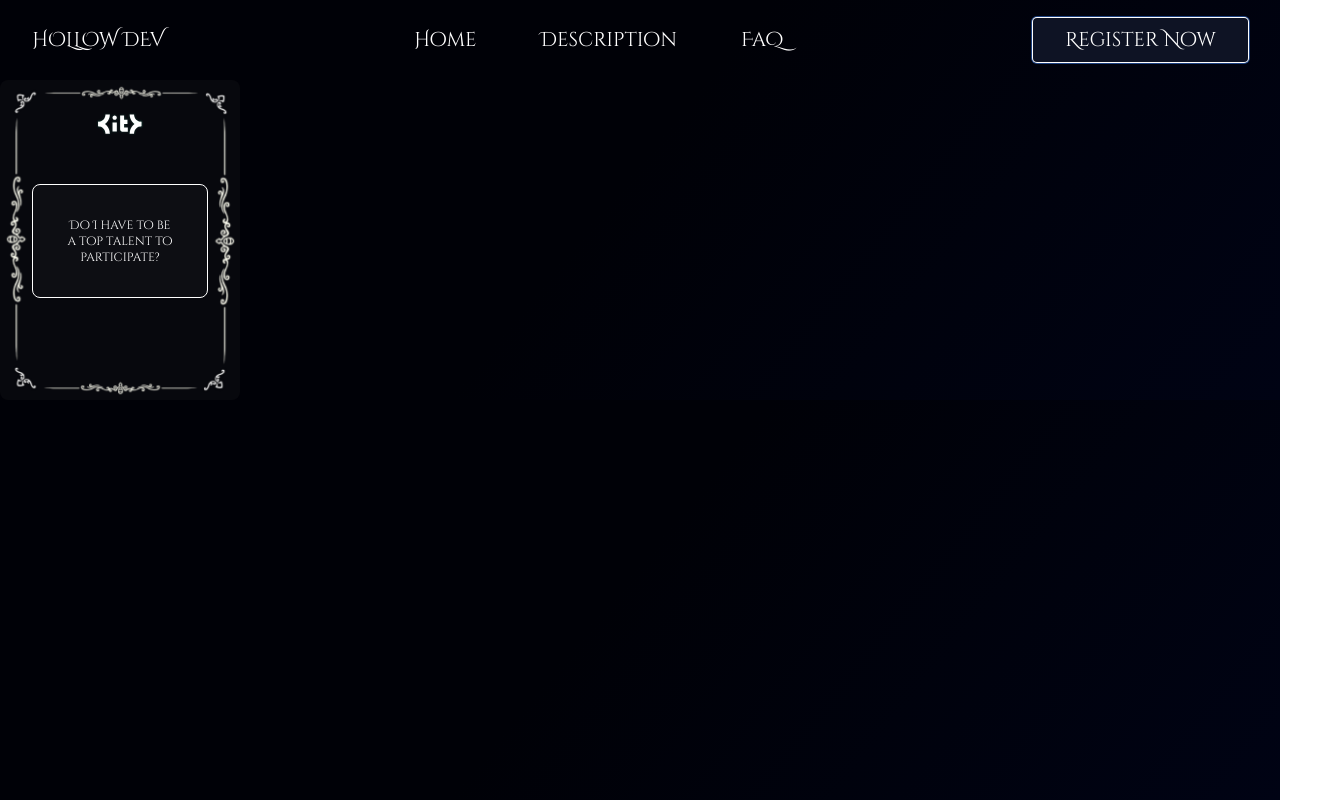
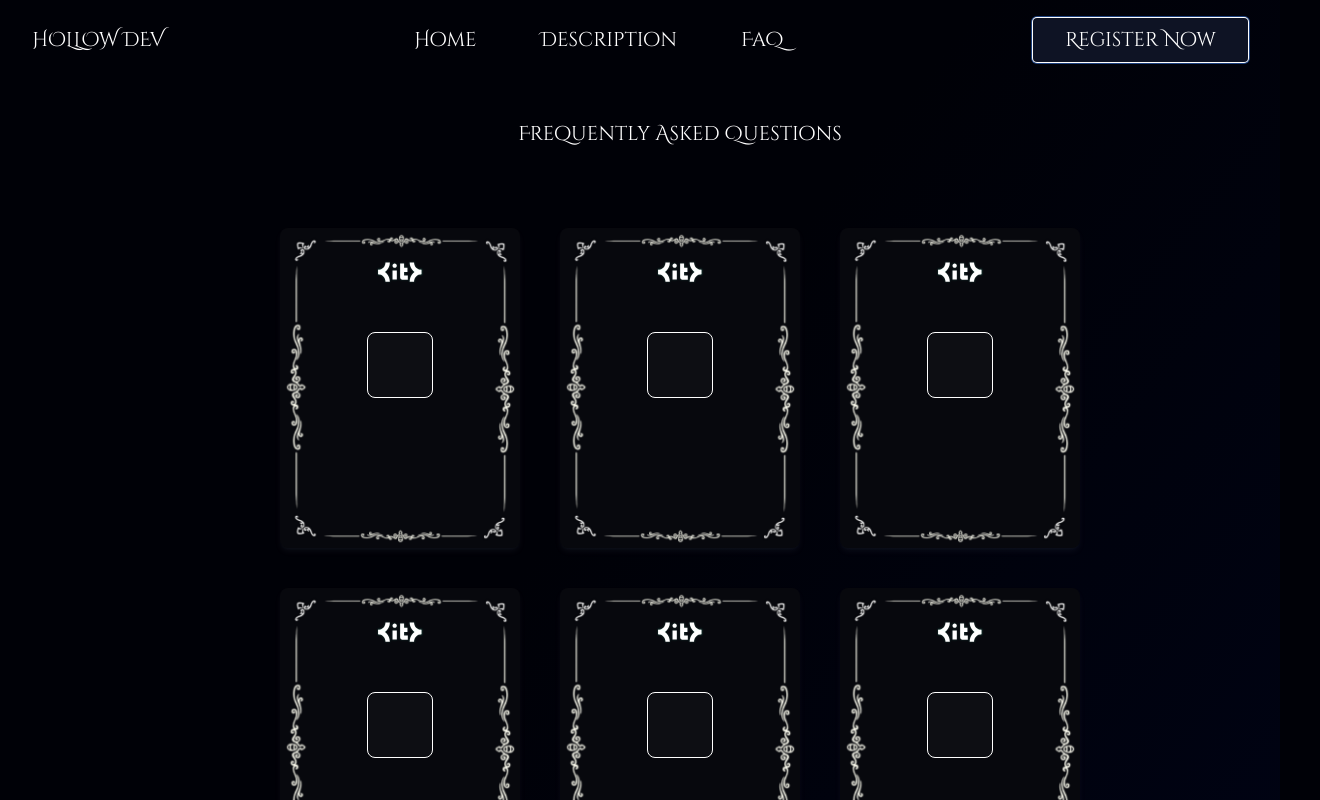
Before and after one commit to MicroClub-USTHB/Hollow-dev-website, a React (Vite) app: page / in a window 1280 px wide. Shown: the top 800 px of the page, 1320 px wide, since content can reach past the window. Built offline with nearby package versions, Linux system fonts and the light colour scheme.

Commit message:
added cards grid

```diff
--- a/src/components/FAQ/FaqItem.tsx
+++ b/src/components/FAQ/FaqItem.tsx
@@ -1,12 +1,16 @@
 import ItLogo from '../../assets/itlogo.svg';
 import Borders from '../../assets/borders.png';
 
+type Props = {
+    frontText : string
+    backText : string
+    }
 
-function FaqItem() {
+function FaqItem(props: Props) {
     return (
         <div className='w-60 h-80 cursor-pointer group perspective'>
 
-            <div className='relative bg-[#07080D] preserve-3d group-hover:my-rotate-y-180 w-full h-full duration-1000 rounded-lg'>
+            <div className='relative bg-[#07080D] preserve-3d group-hover:my-rotate-y-180 w-full h-full duration-1000 rounded-lg shadow-md shadow-slate-500/10'>
                 <div className='absolute inset-0 flex items-center justify-center'>
                     <img src={Borders} className='w-full h-full object-cover m-2' alt='Borders' />
                 </div>
@@ -14,7 +18,7 @@ function FaqItem() {
                     <img src={ItLogo} className='w-12 h-12 mt-5'/>
 
                     <div className='border border-white rounded-lg p-8 m-8 bg-[#0D0E13]'>
-                        <p className='text-xs text-white text-center'>Do I have to be a top talent to participate?</p>
+                        <p className='text-xs text-white text-center'>{props.frontText}</p>
                     </div>
                 </div>
                 <div className='absolute my-rotate-y-180 backface-hidden w-full h-full bg-[#07080D] rounded-lg'>
@@ -22,7 +26,7 @@ function FaqItem() {
                         <img src={Borders} className='w-full h-full object-cover m-2' alt='Borders' />
                     </div>
                     <div className="m-8 flex items-center justify-center h-full text-gray-800 px-2 pb-24">
-                        <p className='text-xs text-white text-center'>Do I have to be a top talent to participate?</p>
+                        <p className='text-xs text-white text-center'>{props.backText}</p>
                     </div>
                 </div>
             </div>
--- a/src/components/FAQ/index.tsx
+++ b/src/components/FAQ/index.tsx
@@ -0,0 +1,46 @@
+import FaqItem from "../../components/FAQ/FaqItem.tsx";
+
+function Faq() {
+    const cardsText = [
+        {
+          frontCard: "How many members should be in a team?",
+          backCard: "Each team must consist of exactly 4 members. Individual participations are not allowed"
+        },
+       {
+            frontCard: "How long does the competition last?",
+            backCard: "The competition lasts for 5 days, starting from [start date/time] to [end date/time]."
+        },
+       {
+            frontCard: "Can beginners participate?",
+            backCard: "Yes, the competition is open to participants of all levels. The 9 challenges range from easy to more advanced topics"
+        },
+       {
+            frontCard: "How is the winner determined?",
+            backCard: "Winners are selected by a panel of jury"
+        },
+       {
+            frontCard: "How many challenges do I need to complete?",
+            backCard: "While completing more challenges can enhance your chances of winning, you are required to complete at least one challenge."
+        },
+       {
+            frontCard: "Are there any restrictions on the technology stack or programming languages?",
+            backCard: "No, you are free to use any technology stack or programming language to complete the challenges."
+        }
+      ]
+
+
+    return (
+        <div className="relative h-full w-full m-10 space-y-20">
+            <h1 className="text-xl text-center">Frequently Asked Questions</h1>
+            <div className="flex justify-center align-center">
+                <div className="grid grid-cols-3 gap-10">
+                {cardsText.map((card) => (
+            <FaqItem FrontText={card.frontCard} BackText={card.backCard} />
+            ))}
+                </div>
+            </div>
+        </div>
+    )
+}
+
+export default Faq
--- a/src/views/Home/index.tsx
+++ b/src/views/Home/index.tsx
@@ -1,9 +1,9 @@
-import FaqItem from "../../components/FAQ/FaqItem.tsx";
+import Faq from "../../components/FAQ/index.tsx";
 
 export default function Home() {
   return (
     <div>
-      <FaqItem/>
+      <Faq/>
     </div>
   );
 }
```
